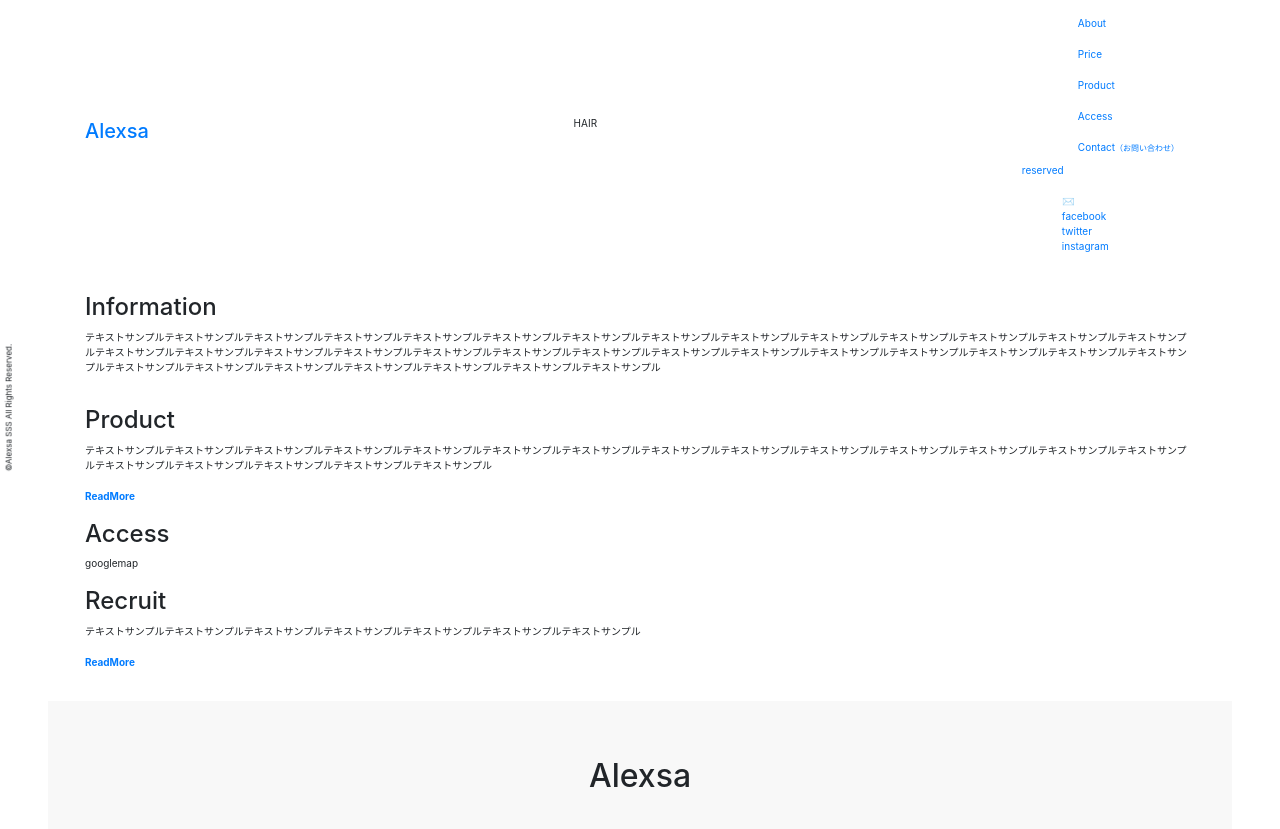
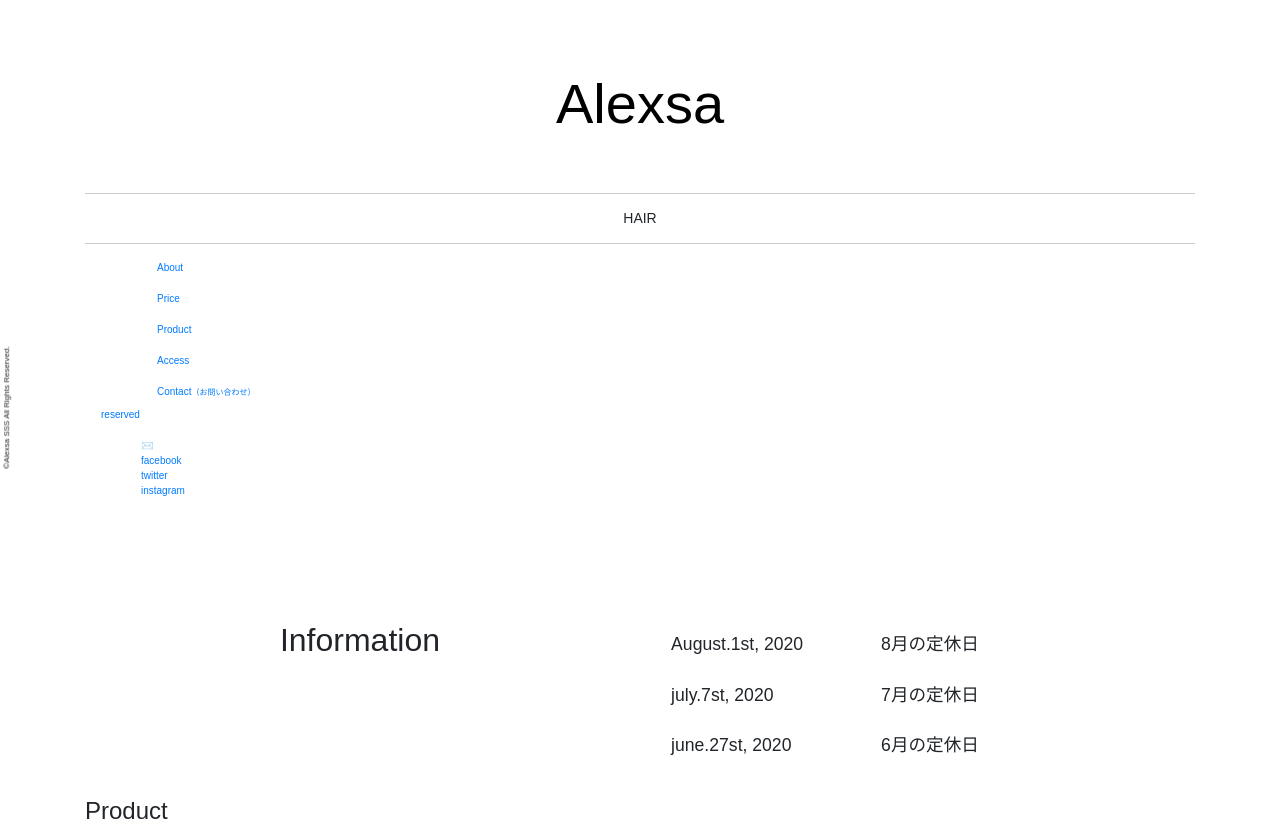
Before and after one commit to sigehiro/hairsalon, a plain HTML site: page index.html in a window 1280 px wide. Shown: the top 829 px of the page. Drawn offline with Linux system fonts and the light colour scheme.

Commit message:
informationの作成

```diff
--- a/assets/css/style.css
+++ b/assets/css/style.css
@@ -1,17 +1,82 @@
 
-*, *:before, *:after {
-    -webkit-box-sizing: border-box;
-    box-sizing: border-box
-  }
 body{
     font-size: 62.5%;
+    font-family: "游ゴシック", YuGothic, "游ゴシック Medium", "Yu Gothic Medium", "游ゴシック体", "Yu Gothic", sans-serif;
+
+}
+
+.hdr-upper{
+    padding: 2.5em 0 2em 0;
+    font-size: 2.8em;
+    text-align: center;
+    border-bottom: 1px solid rgba(0, 0, 0, 0.2);
+}
+h1{
+    margin: 0;
+}
+.hdr-upper a {
+    color: black;
+}
+.hdr-middle{
+    text-align: center;
+    font-size: 1.4em;
+    padding: 1em 0;
+    border-bottom: 1px solid rgba(0, 0, 0, 0.2);
+}
+.hdr-bar-middle{
+    margin: 0;
+
 }
 
 
-h1{
-    color: aqua;
 
+/* mainコンテンツのCSSスタートーーーーーーーーーーーーーーーーーーーーーーー */
+
+.information{
+    display: flex;
+    justify-content: space-around;
+    margin-top: 100px;
+    /* 上との調整で仮にマージンをかけている */
 }
+.info_hdr h4{
+    font-size: 2rem;
+    text-align: right;
+}
+/* .info-list{
+    margin-left: 30px;
+} */
+dl{
+    margin-top: 1em;
+}
+dt{
+    font-weight: 100;
+}
+dd{
+    font-size: 1.1rem;
+}
+time{
+    font-size: 1.1rem;
+}
+dl.info-list-unit{
+    display: flex;
+    justify-content: center;
+}
+.info-list dt{
+    width: 150px;
+}
+.info-list {
+    text-align: center;
+}
+.info-list-unit dt{
+    text-align: left;
+}
+.info-list-unit dd{
+    margin-left: 60px;
+}
+
+
+
+
 
 /* footerのCSSスタートーーーーーーーーーーーーーーーーーーーーーーー完成 */
 /*  todo--------後は、borderとフォントを直す */
--- a/index.html
+++ b/index.html
@@ -10,19 +10,22 @@
 		<title>TOP|Alexsa</title>
 	</head>
 	<body>
-		<header>
-			<nav class="navbar navbar-expand-lg navbar-light bg-white absolute-top">
-				<div class="container">
-					<h1><a href="index.html">Alexsa</a></h1>
-					<div class="hdr-bar_middle">
-						<p class="hdr-bar">HAIR</p>
+
+			<div class="container">
+				<header>
+					<div class="hdr-upper">
+						<h1><a href="index.html">Alexsa</a></h1>
 					</div>
-
-					<!-- <button class="navbar-toggler" type="button" data-toggle="collapse" data-target="#navbarSupportedContent" aria-controls="navbarSupportedContent" aria-expanded="false" aria-label="ナビゲーションメニューボタン">
-					<span class="navbar-toggler-icon"></span>
-				</button> -->
-
-					<!-- <div class="collapse navbar-collapse" id="navbarSupportedContent"> -->
+					<div class="hdr-middle">
+						<p class="hdr-bar-middle">HAIR</p>
+					</div>
+					<!-- ナビゲーションータブレットとスマホ -->
+					<nav class="navbar navbar-expand-md navbar-light bg-white absolute-top">
+					<button class="navbar-toggler" type="button" data-toggle="collapse" data-target="#navbarSupportedContent" aria-controls="navbarSupportedContent" aria-expanded="false" aria-label="ナビゲーションメニューボタン">
+						<span class="navbar-toggler-icon"></span>
+					</button>
+					<!-- 上のbuttonと連携している -->
+					<div class="collapse navbar-collapse" id="navbarSupportedContent">
 
 					<div class="hdr-bar_lower">
 						<div class="nav-wrap">
@@ -69,13 +72,27 @@
 			</header>
 
 			<!--	main contents-->
-			<div class="container">
+			<!-- <div class="container"> -->
 				<p><img src="ここにスライド画像" alt=""></p>
 				<secton class="main">
 				<div class="information">
-					<h4>Information</h4>
-
-					<p>テキストサンプルテキストサンプルテキストサンプルテキストサンプルテキストサンプルテキストサンプルテキストサンプルテキストサンプルテキストサンプルテキストサンプルテキストサンプルテキストサンプルテキストサンプルテキストサンプルテキストサンプルテキストサンプルテキストサンプルテキストサンプルテキストサンプルテキストサンプルテキストサンプルテキストサンプルテキストサンプルテキストサンプルテキストサンプルテキストサンプルテキストサンプルテキストサンプルテキストサンプルテキストサンプルテキストサンプルテキストサンプルテキストサンプルテキストサンプルテキストサンプル</p>
+					<header class="info_hdr col-md-4">
+						<h4>Information</h4>
+					</header>
+					<div class="info-list col-md-8">
+						<dl class="info-list-unit">
+							<dt><time datetime="2020/08/01">August.1st, 2020</time></dt>
+							<dd>8月の定休日</dd>
+						</dl>
+						<dl class="info-list-unit">
+							<dt><time datetime="2020/07/07">july.7st, 2020</time></dt>
+							<dd>7月の定休日</dd>
+						</dl>
+						<dl class="info-list-unit">
+							<dt><time datetime="2020/06/27">june.27st, 2020</time></dt>
+							<dd>6月の定休日</dd>
+						</dl>
+					</div>
 				</div>
 
 				<div id="product">
```
Also changed, not shown: product.html (+1 -1 lines).
